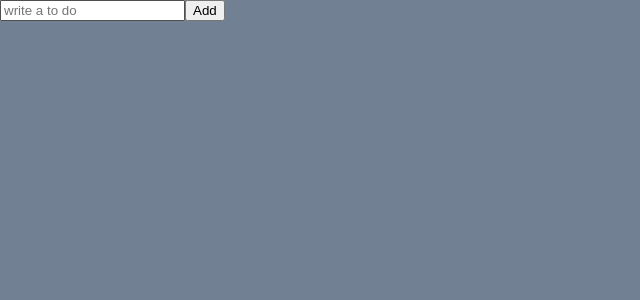
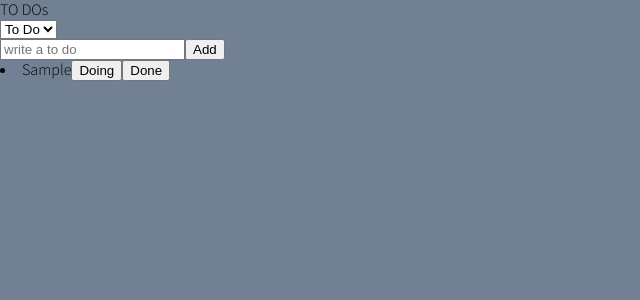
Before and after one commit to hyeoz/react-masterclass, a React (Create React App) app: page / in a window 1280 px wide. Both pictures are taken after typing "Sample" into the empty fields and a click on the button "Add". Shown: the top 300 px of the page, without its empty margins (0-640 px from the left). Built offline with nearby package versions, Linux system fonts and the light colour scheme.

Commit message:
chore. recap, selector 로 카테고리 기능 구현

```diff
--- a/src/App.tsx
+++ b/src/App.tsx
@@ -1,5 +1,5 @@
 import { createGlobalStyle } from "styled-components";
-import ToDoList from "./ToDoList";
+import ToDoList from "./components/ToDoList";
 
 const GlobalStyle = createGlobalStyle`
   html, body, div, span, applet, object, iframe,
--- a/src/ToDoList.tsx
+++ /dev/null
@@ -1,143 +0,0 @@
-import React, { useState } from "react";
-import { useForm } from "react-hook-form";
-
-interface IForm {
-  todo: string;
-}
-
-const ToDoList = () => {
-  const { register, handleSubmit, setValue } = useForm<IForm>();
-  const handleValid = (data: IForm) => {
-    console.log("add to do", data.todo);
-    setValue("todo", ""); // validation 통과하면 input 비워주기
-  };
-
-  return (
-    <div>
-      <form onSubmit={handleSubmit(handleValid)}>
-        <input
-          {...register("todo", {
-            required: "Please write a To Do",
-          })}
-          placeholder="write a to do"
-        />
-        <button>Add</button>
-      </form>
-    </div>
-  );
-};
-
-// useForm 에 type 설정해주기
-// interface IForm {
-//   email: string;
-//   first_name: string;
-//   last_name: string;
-//   id: string;
-//   password: string;
-//   password2: string;
-//   extraError?: string;
-// }
-
-// const ToDoList = () => {
-//   const {
-//     register,
-//     watch,
-//     handleSubmit,
-//     formState: { errors },
-//     setError,
-//   } = useForm<IForm>({
-//     // input 에 default value 미리 채워놓을 수 있음
-//     defaultValues: {
-//       email: "@naver.com",
-//     },
-//   });
-//   const onValid = (data: IForm) => {
-//     // 모든 validation 이 끝났을 때 실행
-//     // console.log(data);
-//     if (data.password !== data.password2) {
-//       // error 를 걸러줄 수 있음
-//       return setError(
-//         "password",
-//         { message: "Password are not the same" },
-//         { shouldFocus: true }
-//       ); // 특정 에러에 대해 커서 포커스 옮김
-//     }
-//     setError("extraError", { message: "Server offline" }); // 전체 form 에 적용되는 에러
-//   };
-//   // console.log(watch()); // form 안의 값을 추적할 수 있음
-//   // console.log(errors); // 에러를 자동으로 감지해서 출력해줌
-
-//   return (
-//     <div>
-//       <form
-//         onSubmit={handleSubmit(onValid)}
-//         style={{ display: "flex", flexDirection: "column" }}
-//       >
-//         {/* register 함수의 결과값
-//         name: "todo"
-//         onBlur: async event => {…}
-//         onChange: async event => {…}
-//         ref: ref => {…}
-//         [[Prototype]]: Object
-//         이것은 ... 얕은 복사 해주면 각각 들어감
-//         */}
-//         <input
-//           placeholder="write a email"
-//           {...register("email", {
-//             required: "Email required",
-//             pattern: {
-//               value: /^[A-Za-z0-9._%+-]+@naver.com$/,
-//               message: "Only for the naver email is allowed",
-//             },
-//           })}
-//         />
-//         <span>{errors?.email?.message}</span>
-//         {/* HTML 태그로 requires 넣지 않는 이유는 구형 브라우저에서 작동하지 않거나 소스코드를 직접 수정할 수 있기 때문에 JS 로 처리해주는 것 */}
-//         <input
-//           placeholder="write a first_name"
-//           {...register("first_name", {
-//             required: "first_name is required",
-//             validate: { // async, await 으로 api 통신도 가능
-//               noHyes: (value) =>
-//                 value.includes("hye") ? "no hye is allowed" : true,
-//             }, // 함수를 받고, value 는 현재 값(first_name)을 받음. true/false 를 반환
-//             minLength: {
-//               value: 5,
-//               message: "Your first name is too short",
-//               // message 이렇게 작성하는 방법도 있음
-//             },
-//           })}
-//         />
-//         <span>{errors?.first_name?.message}</span>
-
-//         <input
-//           placeholder="write a last_name"
-//           {...register("last_name", { required: "last_name is required" })}
-//         />
-//         <span>{errors?.last_name?.message}</span>
-
-//         <input
-//           placeholder="write a id"
-//           {...register("id", { required: "id is required" })}
-//         />
-//         <span>{errors?.id?.message}</span>
-
-//         <input
-//           placeholder="write a password"
-//           {...register("password", { required: "password is required" })}
-//         />
-//         <span>{errors?.password?.message}</span>
-
-//         <input
-//           placeholder="write a password2"
-//           {...register("password2", { required: "Password is required" })} // required 에 문자열 넣으면 error message 에 출력
-//         />
-//         <span>{errors?.password2?.message}</span>
-//         <button>Add</button>
-//         <span>{errors?.extraError?.message}</span>
-//       </form>
-//     </div>
-//   );
-// };
-
-export default ToDoList;
--- /dev/null
+++ b/src/atoms.tsx
@@ -0,0 +1,43 @@
+import { atom, selector } from "recoil";
+
+// type categories = "TO_DO" | "DOING" | "DONE";
+export enum Categories {
+  "TO_DO" = "TO_DO",
+  "DOING" = "DOING",
+  "DONE" = "DONE",
+}
+
+export interface ITodo {
+  text: string;
+  // 특정 옵션으로 제한할 경우
+  category: Categories;
+  id: number;
+}
+
+// atom 은 단순히 '배열' 이라는 것을 준다면
+// selector 는 state 를 가져다가 다른 뭔가를 return 하는 동작
+export const todoState = atom<ITodo[]>({
+  key: "todo",
+  default: [],
+});
+
+export const categoryState = atom<Categories>({
+  key: "category",
+  default: Categories.TO_DO,
+});
+
+// set 함수와 다른 점은 set 함수는 원래 state 를 변형한다면 selector 는 기존 state를 이용만 할 뿐 변형하지는 않음
+export const todoSelector = selector({
+  key: "todoSelector",
+  get: ({ get }) => {
+    const todos = get(todoState); // 모든 투두를 받음 (get은 함수), 계속 주시하고 있음
+    const category = get(categoryState);
+
+    // return [
+    //   todos.filter((todo) => todo.category === "TO_DO"),
+    //   todos.filter((todo) => todo.category === "DOING"),
+    //   todos.filter((todo) => todo.category === "DONE"),
+    // ]; // [[], [], []] 이렇게 저장됨
+    return todos.filter((todo) => todo.category === category); // 간단하게 작성
+  },
+});
--- /dev/null
+++ b/src/components/CreateTodo.tsx
@@ -0,0 +1,36 @@
+import { useForm } from "react-hook-form";
+import { useRecoilValue, useSetRecoilState } from "recoil";
+import { categoryState, todoState } from "../atoms";
+
+interface IForm {
+  todo: string;
+}
+
+const CreateTodo = () => {
+  const { register, handleSubmit, setValue } = useForm<IForm>();
+
+  const setTodos = useSetRecoilState(todoState);
+  const category = useRecoilValue(categoryState);
+
+  const handleValid = (data: IForm) => {
+    // console.log("add to do : ", data.todo);
+    setValue("todo", ""); // validation 통과하면 input 비워주기
+    setTodos((old) => {
+      return [{ text: data.todo, category: category, id: Date.now() }, ...old];
+    });
+  };
+
+  return (
+    <form onSubmit={handleSubmit(handleValid)}>
+      <input
+        {...register("todo", {
+          required: "Please write a To Do",
+        })}
+        placeholder="write a to do"
+      />
+      <button>Add</button>
+    </form>
+  );
+};
+
+export default CreateTodo;
--- /dev/null
+++ b/src/components/ToDoList.tsx
@@ -0,0 +1,34 @@
+import React from "react";
+import { useRecoilState, useRecoilValue } from "recoil";
+import { Categories, categoryState, todoSelector } from "../atoms";
+import CreateTodo from "./CreateTodo";
+import Todo from "./Todo";
+
+const ToDoList = () => {
+  // const todos = useRecoilValue(todoState); // 리팩토링하며 modifier 함수 필요없어졌기 때문에 useRecoilValue 사용
+  const todos = useRecoilValue(todoSelector); // 배열 풀어주기
+  const [category, setCategory] = useRecoilState(categoryState);
+
+  const onInput = (event: React.FormEvent<HTMLSelectElement>) => {
+    setCategory(event.currentTarget.value as any);
+  };
+
+  console.log(todos);
+
+  return (
+    <div>
+      <h1>TO DOs</h1>
+      <select onInput={onInput} value={category}>
+        <option value={Categories.TO_DO}>To Do</option>
+        <option value={Categories.DOING}>Doing</option>
+        <option value={Categories.DONE}>Done</option>
+      </select>
+      <CreateTodo />
+      {todos.map((todo) => {
+        return <Todo key={todo.id} {...todo} />;
+      })}
+    </div>
+  );
+};
+
+export default ToDoList;
--- /dev/null
+++ b/src/components/Todo.tsx
@@ -0,0 +1,51 @@
+import React from "react";
+import { useSetRecoilState } from "recoil";
+import { Categories, ITodo, todoState } from "../atoms";
+
+const Todo = ({ text, category, id }: ITodo) => {
+  const setTodos = useSetRecoilState(todoState);
+  // interface 중 하나 지정
+  // const onClick = (cat: ITodo["category"]) => {
+  // event interface 지정해줄 때
+  const onClick = (event: React.MouseEvent<HTMLButtonElement>) => {
+    // console.log("new category", event.currentTarget.name);
+    const {
+      currentTarget: { name },
+    } = event;
+    setTodos((old) => {
+      const targetIndex = old.findIndex((todo) => todo.id === id);
+      // const oldTodo = old[targetIndex];
+      const newTodo = { text, id, category: name as any }; // interface error 없애기 위해
+      // console.log(oldTodo, newTodo, "old & new");
+
+      return [
+        ...old.slice(0, targetIndex),
+        newTodo,
+        ...old.slice(targetIndex + 1),
+      ];
+    });
+  };
+
+  return (
+    <li>
+      <span>{text}</span>
+      {category !== Categories.DOING && (
+        <button name={Categories.DOING} onClick={onClick}>
+          Doing
+        </button>
+      )}
+      {category !== Categories.TO_DO && (
+        <button name={Categories.TO_DO} onClick={onClick}>
+          ToDo
+        </button>
+      )}
+      {category !== Categories.DONE && (
+        <button name={Categories.DONE} onClick={onClick}>
+          Done
+        </button>
+      )}
+    </li>
+  );
+};
+
+export default Todo;
```
